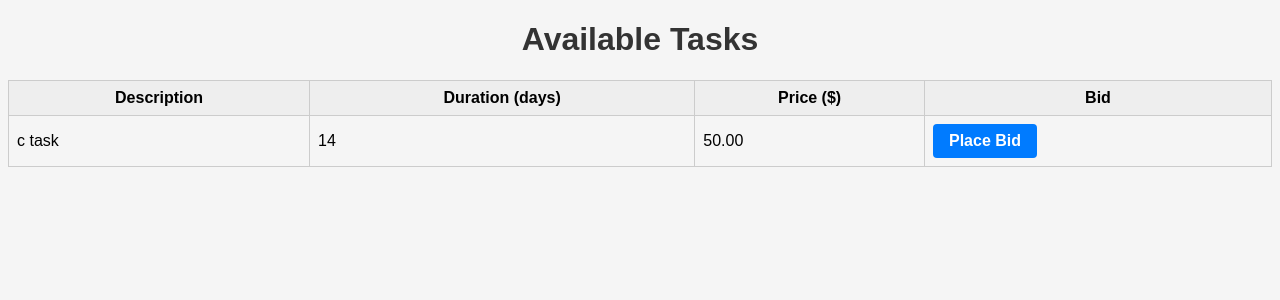
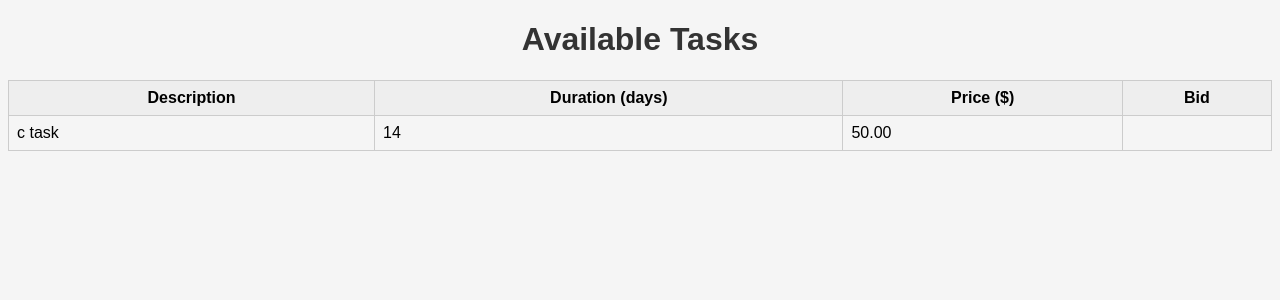
Before and after one commit to sammainahkinya1404/Work, a Django app: page /Available/ in a window 1280 px wide. Shown: the top 300 px of the page. Run offline with Django 4.2, Linux system fonts and the light colour scheme; a user stored in the database is signed in; data comes from the database, SQL or seed files in the repository; both versions use the stored data as it was after the commit.

Commit message:
Second Commit

```diff
--- a/Work/templates/Available.html
+++ b/Work/templates/Available.html
@@ -87,7 +87,7 @@
           <td>{{ task.price }}</td>
           <td>
             {% if user.is_authenticated %}
-            <a href="{% url 'task_list' task.pk %}" class="btn">Place Bid</a>
+            {% comment %} <a href="{% url 'task_list' task.pk %}" class="btn">Place Bid</a> {% endcomment %}
             {% else %}
             <a href="{% url 'Login' %}" class="btn">Login to Bid</a>
             {% endif %}
--- a/Work/workApp/views.py
+++ b/Work/workApp/views.py
@@ -57,8 +57,8 @@ def bid(request, task_id):
 
 def task_list(request):
     if request.method == 'POST':
-        user=request.user
-        document = request.FILES.get['document']
+        user = request.user
+        document = request.FILES['document']
         description = request.POST['description']
         duration = request.POST['duration']
         price = request.POST['price']
@@ -69,6 +69,7 @@ def task_list(request):
         return redirect('Available')
     else:
          return render(request, 'Task.html')
+
 
 
 
```
Also changed, not shown: Work/db.sqlite3.
